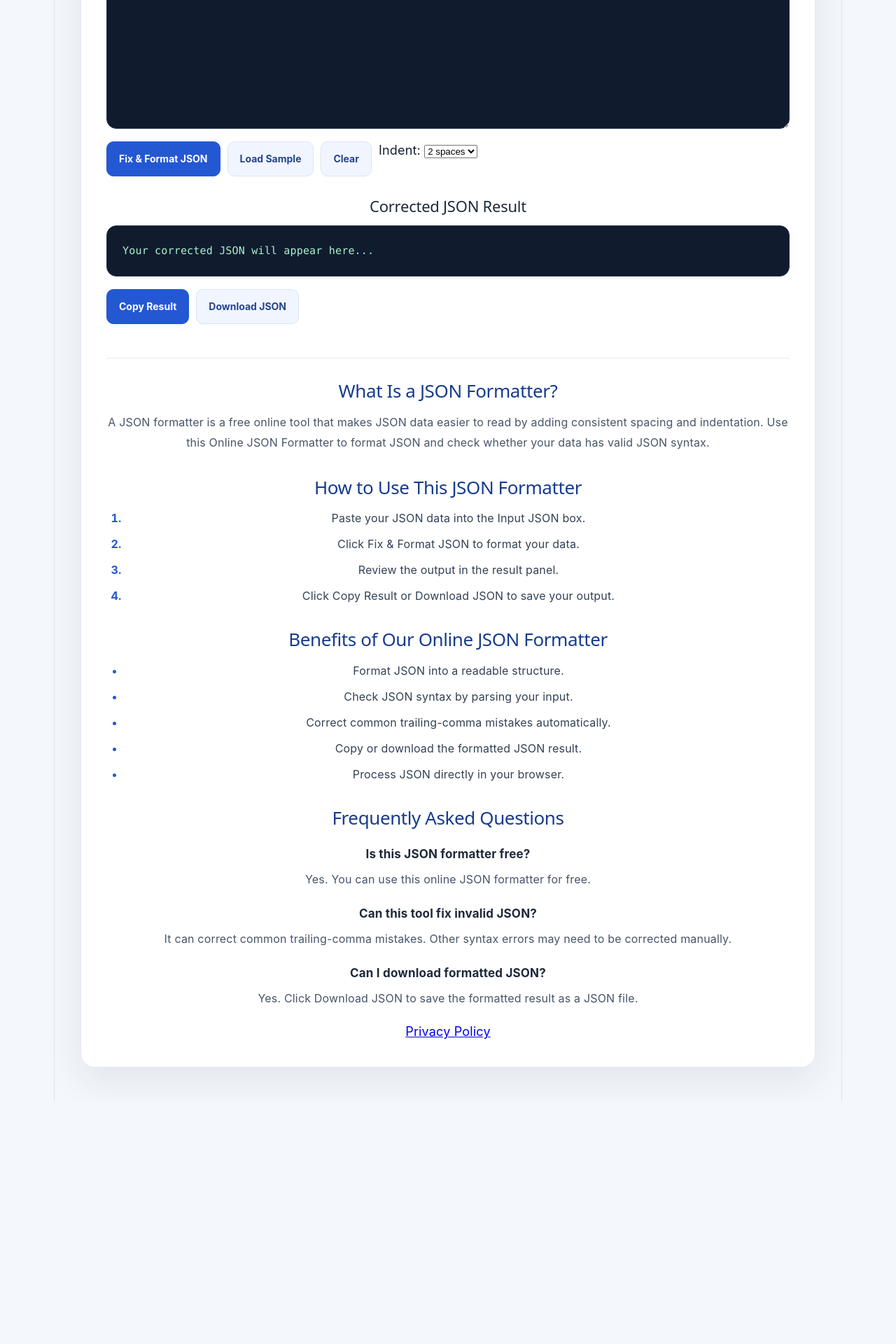
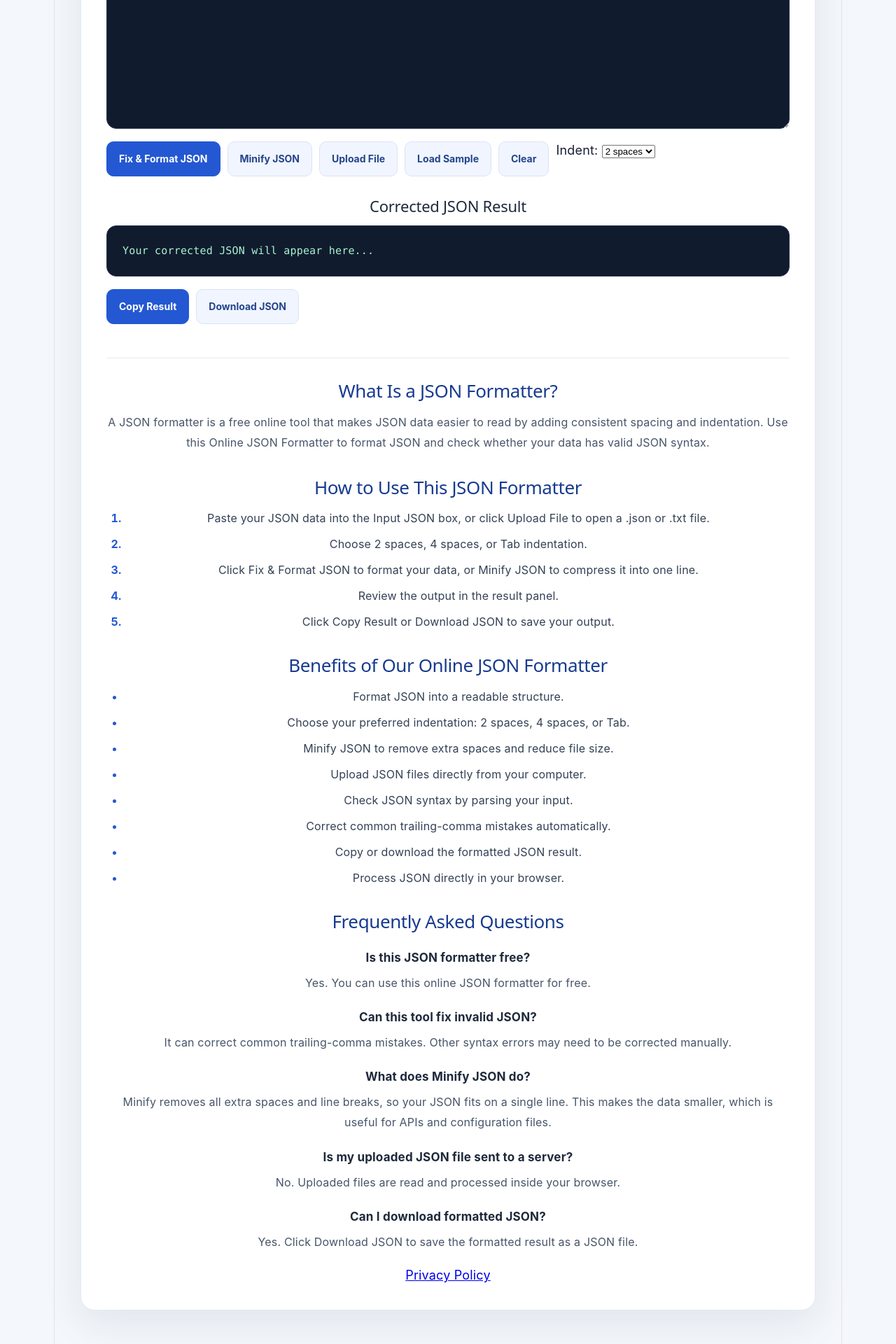
Before and after one commit to mariabk003-MS/online-json-formatter, a React (Vite) app: page / in a window 1280 px wide. Shown: the part 322-2242 px from the top of the page at 70% size. Before the commit the page ends 1895 px from the top, so only its background shows below. Built offline with nearby package versions, Linux system fonts and the light colour scheme.

Commit message:
Add minify, file upload and update FAQ content

```diff
--- a/src/App.jsx
+++ b/src/App.jsx
@@ -1,5 +1,4 @@
-
-import { useState } from 'react'
+import { useRef, useState } from 'react'
 import './App.css'
 
 function App() {
@@ -7,45 +6,70 @@ function App() {
   const [result, setResult] = useState('')
   const [error, setError] = useState('')
   const [success, setSuccess] = useState('')
-    const [indent, setIndent] = useState('2')
+  const [indent, setIndent] = useState('2')
+  const fileInputRef = useRef(null)
 
   function getIndent() {
     return indent === 'tab' ? '\t' : Number(indent)
   }
 
+  function showError(message) {
+    setResult('')
+    setSuccess('')
+    setError(message)
+  }
+
+  function showSuccess(message) {
+    setError('')
+    setSuccess(message)
+  }
+
+  // Parses JSON. If it fails, tries removing trailing commas once.
+  // Returns { parsed, fixedText } or throws the parse error.
+  function parseWithFix(text) {
+    try {
+      return { parsed: JSON.parse(text), fixedText: null }
+    } catch {
+      const fixed = text.trim().replace(/,\s*([}\]])/g, '$1')
+      return { parsed: JSON.parse(fixed), fixedText: fixed }
+    }
+  }
+
   function fixAndFormatJSON() {
     if (!json.trim()) {
-      setError('Please paste your JSON first.')
-      setSuccess('')
-      setResult('')
+      showError('Please paste your JSON first.')
       return
     }
 
     try {
-      const parsed = JSON.parse(json)
+      const { parsed, fixedText } = parseWithFix(json)
       setResult(JSON.stringify(parsed, null, getIndent()))
-      setError('')
-      setSuccess('Valid JSON! Fixed and formatted successfully.')
+
+      if (fixedText) {
+        setJson(fixedText)
+        showSuccess('A common syntax mistake was fixed and JSON formatted.')
+      } else {
+        showSuccess('Valid JSON! Fixed and formatted successfully.')
+      }
+    } catch (err) {
+      showError(
+        `Could not safely fix this JSON. ${err.message} Please check the error and correct the input.`
+      )
+    }
+  }
+
+  function minifyJSON() {
+    if (!json.trim()) {
+      showError('Please paste your JSON first.')
       return
-    } catch {
-      // Try correcting a common trailing-comma mistake.
     }
 
-    let fixed = json.trim()
-    fixed = fixed.replace(/,\s*([}\]])/g, '$1')
-
     try {
-      const parsed = JSON.parse(fixed)
-         setResult(JSON.stringify(parsed, null, getIndent()))
-      setJson(fixed)
-      setError('')
-      setSuccess('A common syntax mistake was fixed and JSON formatted.')
+      const { parsed } = parseWithFix(json)
+      setResult(JSON.stringify(parsed))
+      showSuccess('JSON minified successfully!')
     } catch (err) {
-      setResult('')
-      setSuccess('')
-      setError(
-        `Could not safely fix this JSON. ${err.message} Please check the error and correct the input.`
-      )
+      showError(`Could not minify this JSON. ${err.message}`)
     }
   }
 
@@ -70,6 +94,32 @@ function App() {
     setSuccess('')
   }
 
+  function openFilePicker() {
+    fileInputRef.current?.click()
+  }
+
+  async function handleFileUpload(event) {
+    const file = event.target.files?.[0]
+    event.target.value = ''
+
+    if (!file) return
+
+    const maxSize = 5 * 1024 * 1024
+    if (file.size > maxSize) {
+      showError('File is too large. Please upload a file smaller than 5 MB.')
+      return
+    }
+
+    try {
+      const text = await file.text()
+      setJson(text)
+      setResult('')
+      showSuccess(`"${file.name}" loaded. Now click Fix & Format JSON or Minify JSON.`)
+    } catch {
+      showError('Could not read this file. Please try another .json or .txt file.')
+    }
+  }
+
   async function copyResult() {
     if (!result) {
       setError('Please fix and format JSON first.')
@@ -79,8 +129,7 @@ function App() {
 
     try {
       await navigator.clipboard.writeText(result)
-      setError('')
-      setSuccess('Result copied successfully!')
+      showSuccess('Result copied successfully!')
     } catch {
       setError('Could not copy. Please copy the result manually.')
       setSuccess('')
@@ -103,14 +152,13 @@ function App() {
     link.click()
     URL.revokeObjectURL(url)
 
-    setError('')
-    setSuccess('JSON downloaded successfully!')
+    showSuccess('JSON downloaded successfully!')
   }
 
   return (
     <div className="app">
       <h1>Online JSON Formatter</h1>
-      <p>Fix, format, and validate your JSON easily.</p>
+      <p>Fix, format, minify, and validate your JSON easily.</p>
 
       <div className="editor-layout">
         <section className="editor-panel">
@@ -127,13 +175,23 @@ function App() {
             }}
           />
 
+          <input
+            ref={fileInputRef}
+            type="file"
+            accept=".json,.txt,application/json,text/plain"
+            onChange={handleFileUpload}
+            style={{ display: 'none' }}
+          />
+
           <div className="buttons">
             <button onClick={fixAndFormatJSON}>
               Fix &amp; Format JSON
             </button>
+            <button onClick={minifyJSON}>Minify JSON</button>
+            <button onClick={openFilePicker}>Upload File</button>
             <button onClick={loadSample}>Load Sample</button>
             <button onClick={clearAll}>Clear</button>
-                        <label className="indent-label">
+            <label className="indent-label">
               Indent:{' '}
               <select
                 value={indent}
@@ -175,8 +233,9 @@ function App() {
 
         <h2>How to Use This JSON Formatter</h2>
         <ol>
-          <li>Paste your JSON data into the Input JSON box.</li>
-          <li>Click Fix &amp; Format JSON to format your data.</li>
+          <li>Paste your JSON data into the Input JSON box, or click Upload File to open a .json or .txt file.</li>
+          <li>Choose 2 spaces, 4 spaces, or Tab indentation.</li>
+          <li>Click Fix &amp; Format JSON to format your data, or Minify JSON to compress it into one line.</li>
           <li>Review the output in the result panel.</li>
           <li>Click Copy Result or Download JSON to save your output.</li>
         </ol>
@@ -184,6 +243,9 @@ function App() {
         <h2>Benefits of Our Online JSON Formatter</h2>
         <ul>
           <li>Format JSON into a readable structure.</li>
+          <li>Choose your preferred indentation: 2 spaces, 4 spaces, or Tab.</li>
+          <li>Minify JSON to remove extra spaces and reduce file size.</li>
+          <li>Upload JSON files directly from your computer.</li>
           <li>Check JSON syntax by parsing your input.</li>
           <li>Correct common trailing-comma mistakes automatically.</li>
           <li>Copy or download the formatted JSON result.</li>
@@ -201,12 +263,25 @@ function App() {
           errors may need to be corrected manually.
         </p>
 
+        <h3>What does Minify JSON do?</h3>
+        <p>
+          Minify removes all extra spaces and line breaks, so your JSON fits
+          on a single line. This makes the data smaller, which is useful for
+          APIs and configuration files.
+        </p>
+
+        <h3>Is my uploaded JSON file sent to a server?</h3>
+        <p>
+          No. Uploaded files are read and processed inside your browser.
+        </p>
+
         <h3>Can I download formatted JSON?</h3>
         <p>
           Yes. Click Download JSON to save the formatted result as a JSON file.
         </p>
       </section>
-            <footer className="site-footer">
+
+      <footer className="site-footer">
         <a href="/privacy-policy">Privacy Policy</a>
       </footer>
     </div>
```
